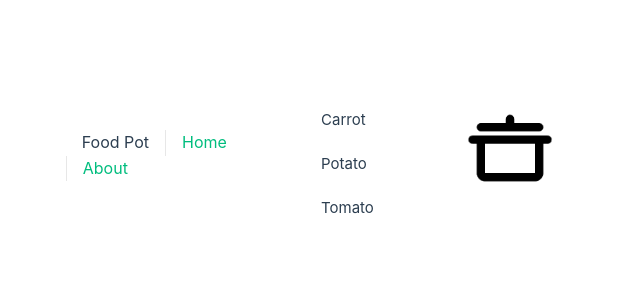
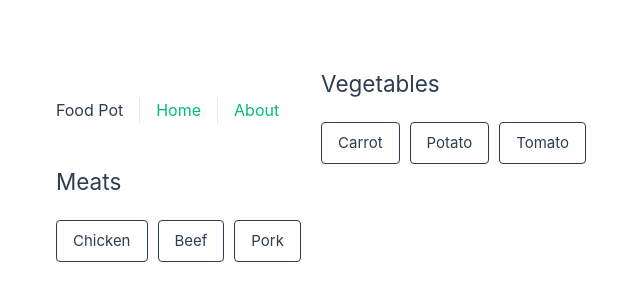
Before and after one commit to Ch1ldKing/food, a Vue app in the folder front_end/food_front/: page /food-pot in a window 1280 px wide. Shown: the part 236-536 px from the top of the page, without its empty margins (319-959 px from the left). Built offline with nearby package versions, Linux system fonts and the light colour scheme.

Commit message:
foodselect

```diff
--- a/front_end/food_front/src/components/FoodList.vue
+++ /dev/null
@@ -1,43 +0,0 @@
-<template>
-    <div class="food-list">
-      <div
-        v-for="food in foods"
-        :key="food.id"
-        class="food-item"
-        @click="selectFood(food)"
-      >
-        {{ food.name }}
-      </div>
-    </div>
-  </template>
-
-  <script>
-  export default {
-    data() {
-      return {
-        foods: [
-          { id: 1, name: 'Carrot' },
-          { id: 2, name: 'Potato' },
-          { id: 3, name: 'Tomato' },
-          // 更多食材
-        ]
-      };
-    },
-    methods: {
-      selectFood(food) {
-        this.$emit('food-selected', food);
-      }
-    }
-  };
-  </script>
-
-  <style scoped>
-  .food-list {
-    display: flex;
-    flex-direction: column;
-  }
-  .food-item {
-    cursor: pointer;
-    margin: 10px 0;
-  }
-  </style>
--- /dev/null
+++ b/front_end/food_front/src/components/VegetableList.vue
@@ -0,0 +1,65 @@
+<template>
+  <div class="food-list">
+    <component v-for="food in filteredFoods" :is="getTagComponent()" :key="food.id" :active="food.active"
+      @click="toggleActive(food)">
+      {{ food.name }}
+    </component>
+  </div>
+</template>
+
+<script lang="ts" setup>
+import { ref, computed } from 'vue';
+import { defineProps, defineEmits } from 'vue';
+import VegetableTag from '@/components/tags/VegetableTag.vue';
+import MeatTag from '@/components/tags/MeatTag.vue';
+import GrainTag from '@/components/tags/GrainTag.vue';
+
+const props = defineProps<{
+  category: 'vegetable' | 'meat' | 'grain'
+}>()
+
+const emits = defineEmits(['food-selected'])
+
+const foods = ref([
+  { id: 1, name: 'Carrot', category: 'vegetable', active: false },
+  { id: 2, name: 'Potato', category: 'vegetable', active: false },
+  { id: 3, name: 'Tomato', category: 'vegetable', active: false },
+  { id: 4, name: 'Chicken', category: 'meat', active: false },
+  { id: 5, name: 'Beef', category: 'meat', active: false },
+  { id: 6, name: 'Pork', category: 'meat', active: false },
+  { id: 7, name: 'Rice', category: 'grain', active: false },
+  { id: 8, name: 'Wheat', category: 'grain', active: false },
+  { id: 9, name: 'Corn', category: 'grain', active: false }
+  // 更多食材
+]);
+
+const filteredFoods = computed(() => {
+  return foods.value.filter(food => food.category === props.category);
+});
+
+const getTagComponent = () => {
+  switch (props.category) {
+    case 'vegetable':
+      return VegetableTag
+    case 'meat':
+      return MeatTag
+    case 'grain':
+      return GrainTag
+    default:
+      return VegetableTag
+  }
+}
+
+const toggleActive = (food) => {
+  food.active = !food.active;
+  emits('food-selected', food);
+}
+</script>
+
+<style scoped>
+.food-list {
+  display: flex;
+  flex-wrap: wrap;
+  gap: 10px;
+}
+</style>
--- /dev/null
+++ b/front_end/food_front/src/components/tags/GrainTag.vue
@@ -0,0 +1,27 @@
+<template>
+    <span
+      class="grain-tag rounded tag"
+      p="x-2"
+      border="~ yellow-200 dark:yellow-800"
+      :class="[
+        active ? 'bg-yellow-600 opacity-90' : 'bg-yellow-300 opacity-20',
+        active ? 'text-yellow-100' : 'text-yellow-800 dark:text-yellow-200'
+      ]"
+    >
+      <slot />
+    </span>
+  </template>
+
+  <script lang="ts" setup>
+  const props = defineProps<{
+    active: boolean
+  }>()
+  </script>
+
+  <style scoped>
+  .grain-tag {
+    padding: 0.5rem 1rem;
+    border: 1px solid;
+    border-radius: 0.25rem;
+  }
+  </style>
--- /dev/null
+++ b/front_end/food_front/src/components/tags/MeatTag.vue
@@ -0,0 +1,27 @@
+<template>
+    <span
+      class="meat-tag rounded tag"
+      p="x-2"
+      border="~ red-200 dark:red-800"
+      :class="[
+        active ? 'bg-red-600 opacity-90' : 'bg-red-300 opacity-20',
+        active ? 'text-red-100' : 'text-red-800 dark:text-red-200'
+      ]"
+    >
+      <slot />
+    </span>
+  </template>
+
+  <script lang="ts" setup>
+  const props = defineProps<{
+    active: boolean
+  }>()
+  </script>
+
+  <style scoped>
+  .meat-tag {
+    padding: 0.5rem 1rem;
+    border: 1px solid;
+    border-radius: 0.25rem;
+  }
+  </style>
--- /dev/null
+++ b/front_end/food_front/src/components/tags/VegetableTag.vue
@@ -0,0 +1,29 @@
+<template>
+    <span
+      class="vegetable-tag rounded tag"
+      p="x-2"
+      border="~ green-200 dark:green-800"
+      :class="[
+        active ? 'bg-green-600 opacity-90' : 'bg-green-300 opacity-20',
+        active ? 'text-green-100' : 'text-green-800 dark:text-green-200'
+      ]"
+    >
+      <slot />
+    </span>
+  </template>
+
+
+  <script lang="ts" setup>
+  // 赋予属性，是否选中
+  const props = defineProps<{
+    active: boolean
+  }>()
+  </script>
+
+  <style scoped>
+  .vegetable-tag {
+    padding: 0.5rem 1rem;
+    border: 1px solid;
+    border-radius: 0.25rem;
+  }
+  </style>
--- a/front_end/food_front/src/views/FoodPotPage.vue
+++ b/front_end/food_front/src/views/FoodPotPage.vue
@@ -1,43 +1,61 @@
+<script setup>
+import Pot from '@/components/Pot.vue';
+
+// export default {
+//   components: {
+//     FoodList,
+//     Pot,
+//   },
+//   data() {
+//     return {
+//       selectedFood: null,
+//     };
+//   },
+//   methods: {
+//     handleFoodSelected(food) {
+//       this.selectedFood = food;
+//     },
+//   },
+// };
+import { ref } from 'vue'
+import FoodList from '@/components/VegetableList.vue'
+
+const category = ref('vegetable')
+
+const handleFoodSelected = (food) => {
+  console.log('Selected food:', food)
+}
+</script>
+
 <template>
-    <div class="food-pot-page">
-      <div class="container">
-        <FoodList @food-selected="handleFoodSelected" />
-        <Pot :selectedFood="selectedFood" />
+  <div class="food-lists-container">
+    <h2>Vegetables</h2>
+    <FoodList :category="'vegetable'" />
   </div>
+  <div class="food-lists-container">
+    <h2>Meats</h2>
+    <FoodList :category="'meat'" />
   </div>
 </template>
 
-  <script>
-  import FoodList from '@/components/FoodList.vue';
-  import Pot from '@/components/Pot.vue';
-
-  export default {
-    components: {
-      FoodList,
-      Pot,
-    },
-    data() {
-      return {
-        selectedFood: null,
-      };
-    },
-    methods: {
-      handleFoodSelected(food) {
-        this.selectedFood = food;
-      },
-    },
-  };
-  </script>
 
 <style>
 .container {
   display: flex;
   justify-content: space-between;
 }
+
 @media (max-width: 600px) {
   .container {
     flex-direction: column;
     align-items: center;
   }
 }
+
+.food-lists-container {
+  display: flex;
+  flex-direction: column;
+  gap: 20px;
+}
+
 </style>
```
Lines whose indentation alone changed are shown as unchanged.
